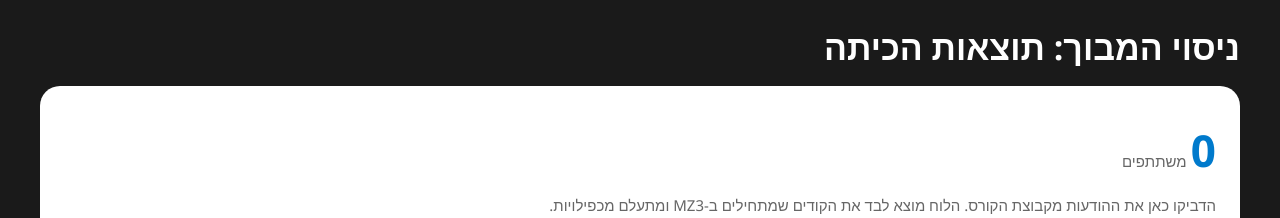
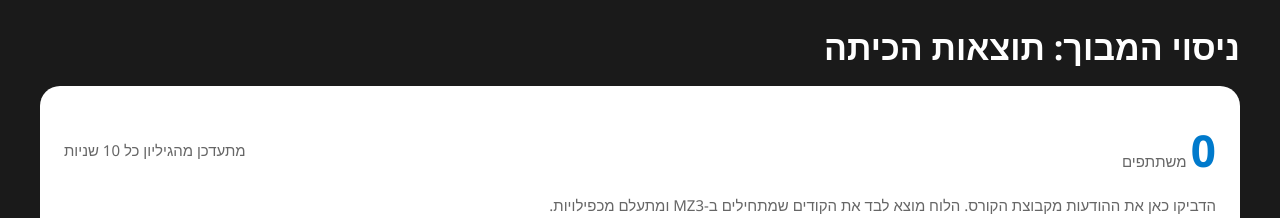
Before and after one commit to YanivSch/marvin-experiment, a plain HTML site: page maze/class.html in a window 1280 px wide. Shown: the top 218 px of the page. Drawn offline with Linux system fonts and the light colour scheme.

Commit message:
Maze experiment: send results to the shared Google Sheet
Co-Authored-By: Claude Opus 5.5 <noreply@anthropic.com>
Claude-Session: https://claude.ai/code/session_01Rgzvd9AssSfR446DyJP5MF

```diff
--- a/maze/class.html
+++ b/maze/class.html
@@ -61,8 +61,8 @@
   </div>
 </main>
 <script>
-// כתובת ה-Web app של הגיליון (apps-script.gs). ריק = מצב הדבקה בלבד.
-const SHEET_URL = "";
+// כתובת ה-Web app של הגיליון (apps-script.gs בתיקייה הראשית). ריק = מצב הדבקה בלבד.
+const SHEET_URL = "https://script.google.com/macros/s/AKfycbwUzo2U8YDiKNB8abNtQK_Eu7cPN4w-n7zlg15_86dtgA35QXARrqDfLq3vJF4VfPFyAw/exec";
 
 const SOLO = String.raw`(\d)\.(\d)\.(\d{1,2})\.(\d{1,2})`;
 const AI = String.raw`(\d)\.(\d)\.([NB])\.(\d)\.(\d{1,2})\.(\d{1,2})`;
@@ -158,7 +158,7 @@ if (SHEET_URL) {
   window.onSheet = data => (data.rows || []).forEach(r => addText(r.code));
   const poll = () => {
     const s = document.createElement("script");
-    s.src = SHEET_URL + "?action=list&callback=onSheet&t=" + Date.now();
+    s.src = SHEET_URL + "?action=list&sheet=maze&callback=onSheet&t=" + Date.now();
     s.onload = s.onerror = () => s.remove();
     document.body.appendChild(s);
   };
```
Also changed, not shown: maze/index.html (+2 -2 lines), 4 other files.
